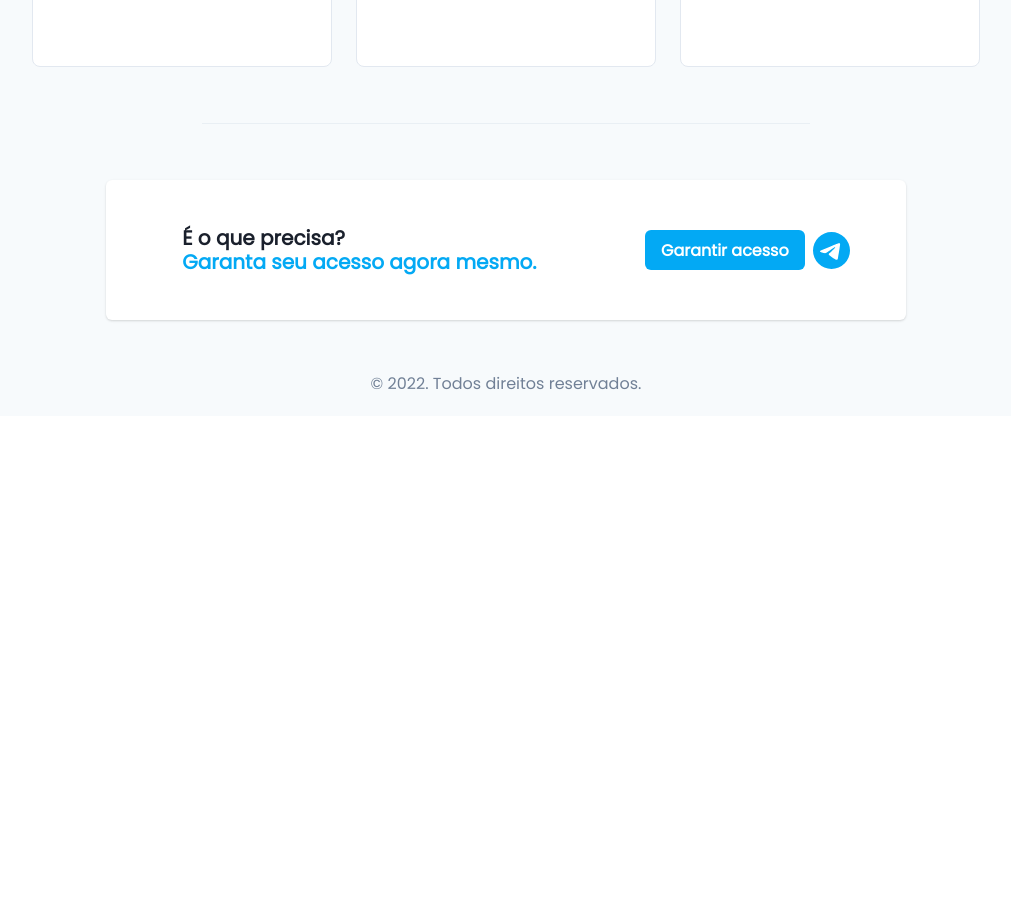
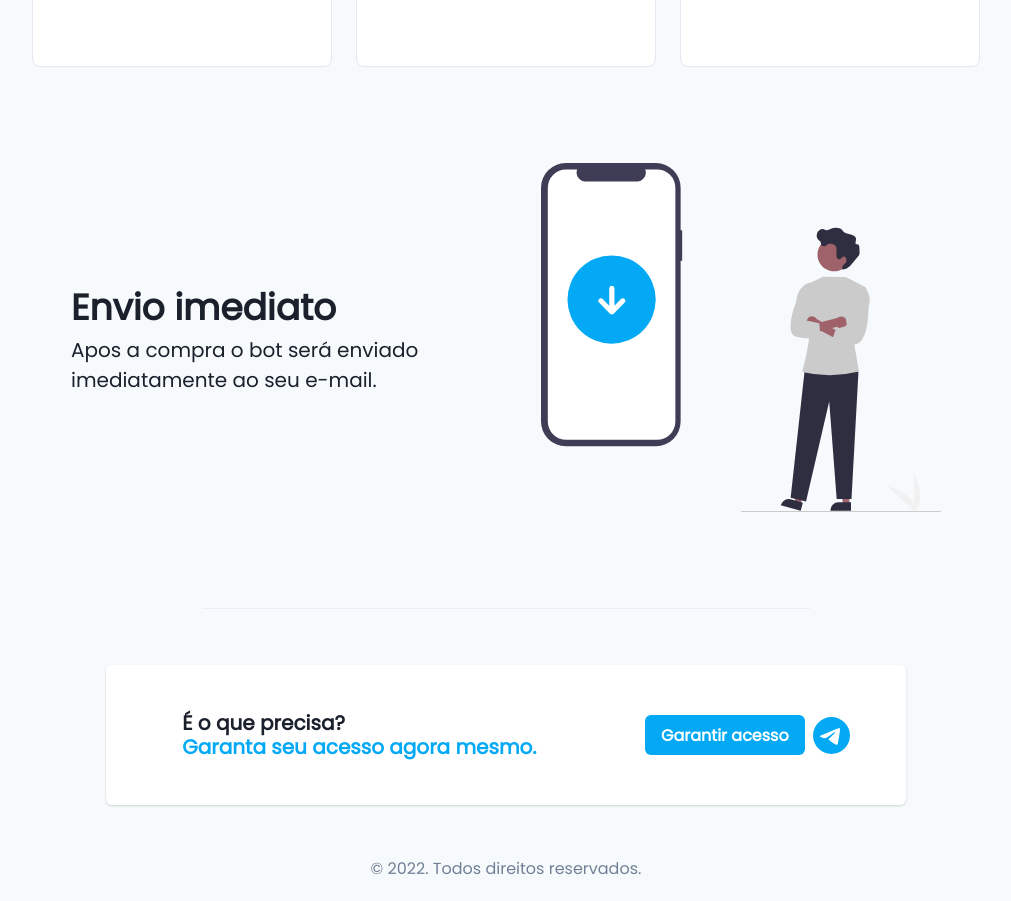
Before and after one commit to BrenoCarvalho/iforwarder-website, a Next.js app: page / in a window 1280 px wide. Shown: the part 1360-2261 px from the top of the page, without its empty margins (134-1145 px from the left). Before the commit the page ends 1776 px from the top, so only its background shows below. Built offline with nearby package versions, Linux system fonts and the light colour scheme.

Commit message:
new section added

```diff
--- a/src/pages/index.tsx
+++ b/src/pages/index.tsx
@@ -8,6 +8,7 @@ import {
   Card as ChakraCard,
   CardHeader,
   Link,
+  Image,
 } from "@chakra-ui/react";
 import Head from "next/head";
 import Card from "../components/Card.component";
@@ -140,6 +141,34 @@ export default function Page() {
               text="No Telegram Control juntamente com o chat de origem, edita, marca e deleta a mensagem."
             />
           </Flex>
+          <Flex
+            minW={["", "", "", ""]}
+            w={["100%", "90%", "750px", "950px"]}
+            h="100%"
+            padding="10"
+            justifyContent="space-around"
+            align="center"
+            mt={["8", "8", "14", "14"]}
+            direction={["column", "column", "row", "row"]}
+            gap="8"
+          >
+            <Text
+              fontSize="36px"
+              fontWeight="semibold"
+              mr={["0", "0", "10", "10"]}
+            >
+              Envio imediato
+              <Text fontSize="xl" fontWeight="normal">
+                Apos a compra o bot será enviado imediatamente ao seu e-mail.
+              </Text>
+            </Text>
+
+            <Image
+              src="ilustration.svg"
+              alt=""
+              width={["100%", "90%", "300px", "400px"]}
+            />
+          </Flex>
           <Divider
             w={["75%", "75%", "70%", "50%"]}
             mt={["8", "8", "14", "14"]}
```
Also changed, not shown: public/ilustration.svg (added).
